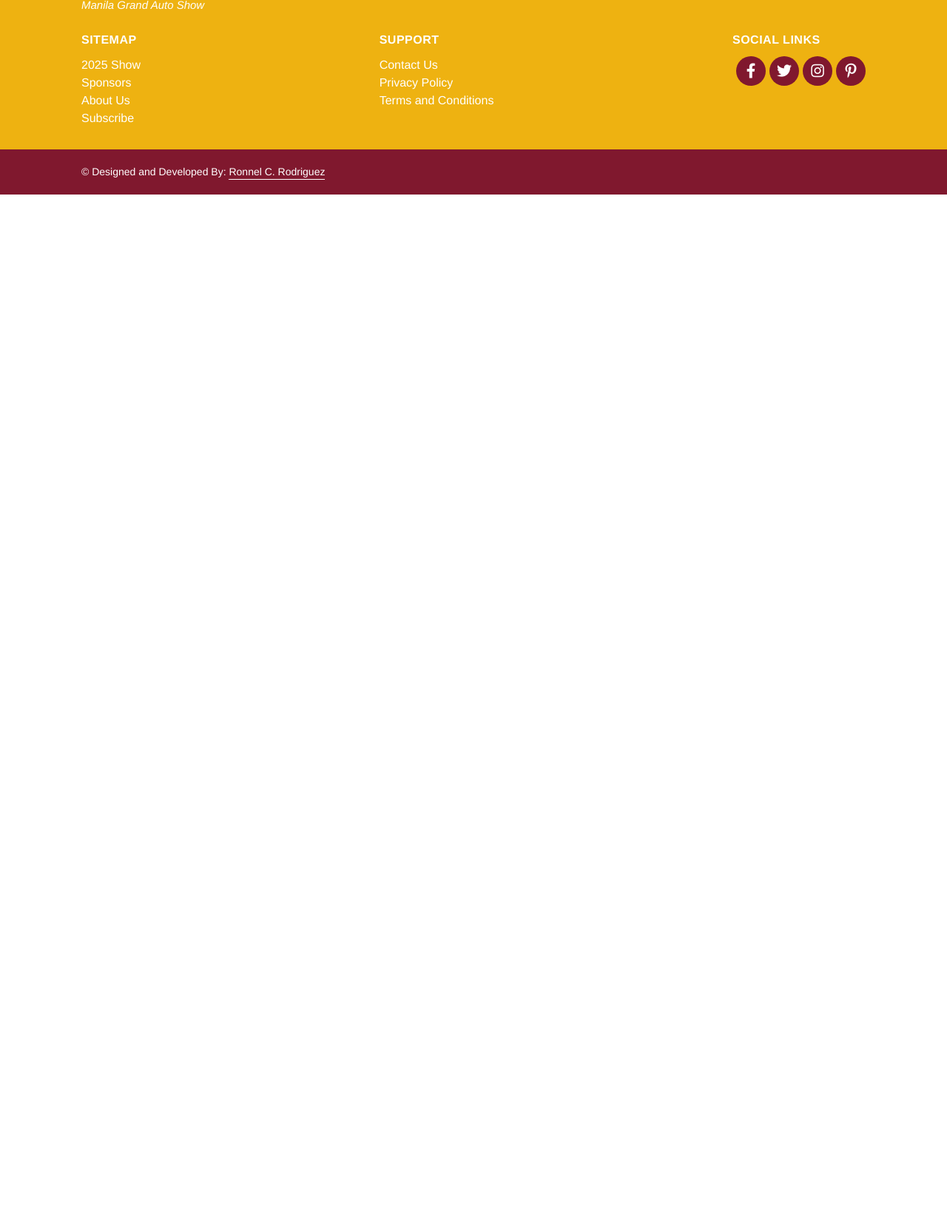
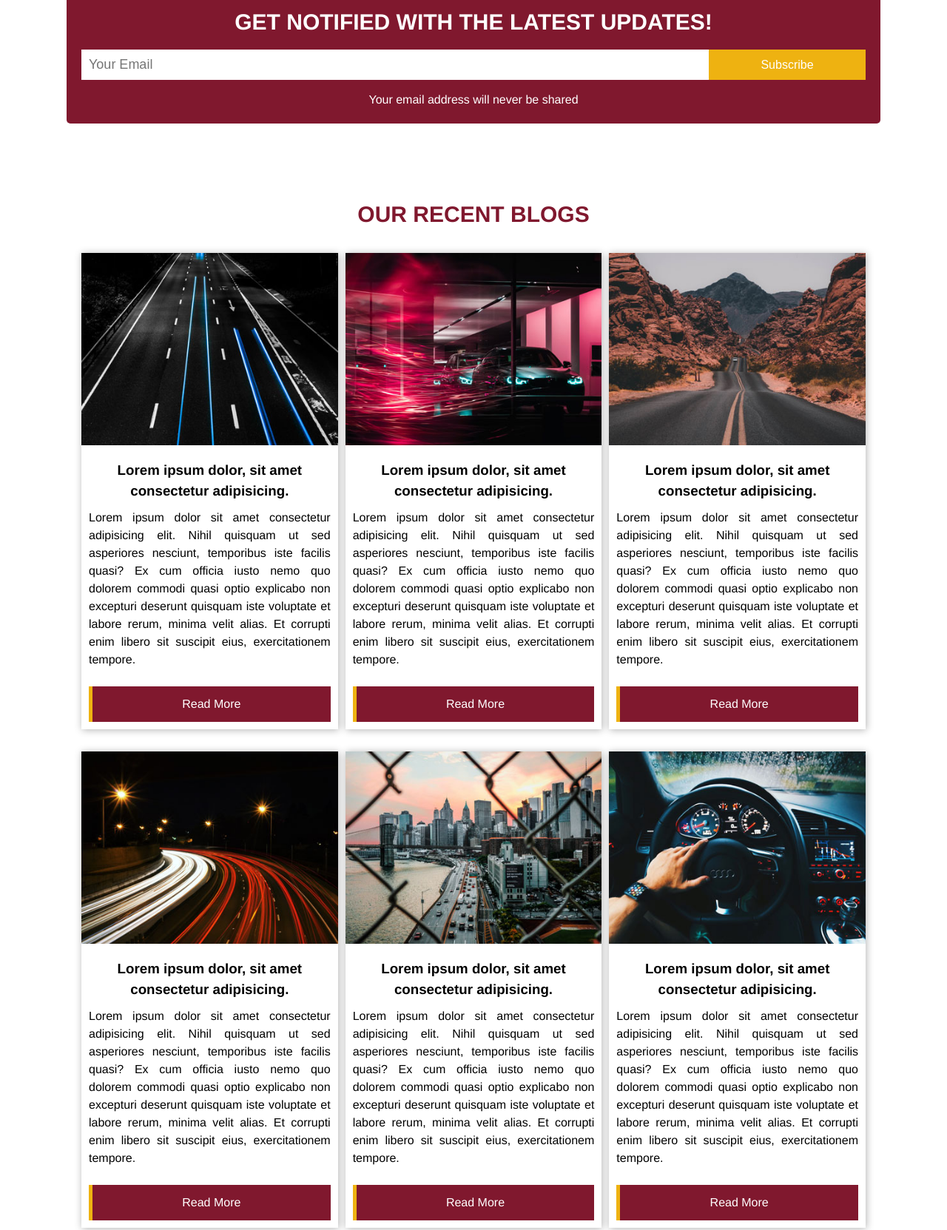
Before and after one commit to lennorrodriguez08/ManilaAutoShow2025, a plain HTML site: page subscribe.html in a window 1280 px wide. Shown: the part 580-2243 px from the top of the page at 74% size. Before the commit the page ends 843 px from the top, so only its background shows below. Drawn offline with Linux system fonts and the light colour scheme.

Commit message:
Site Setup Complete - Favicon Added,Just done building

```diff
--- a/subscribe.html
+++ b/subscribe.html
@@ -4,6 +4,7 @@
     <meta charset="UTF-8">
     <meta http-equiv="X-UA-Compatible" content="IE=edge">
     <meta name="viewport" content="width=device-width, initial-scale=1.0">
+    <link rel="icon" type="image/png" href="./img/index/favicon.png">
     <link rel="stylesheet" href="./styles/main.min.css">
     <link rel="stylesheet" href="./styles/all.min.css">
     <script src="./js/script.js"></script>
@@ -15,7 +16,7 @@
             <div class="nav-logo-text-wrapper">
                 <div class="nav-logo">
                     <a href="./index.html">
-                    <img src="./img/show_logo.png" alt="Manila Auto Show Logo">
+                    <img src="./img/index/show_logo.png" alt="Manila Auto Show Logo">
                     </a>
                 </div>
                 <div class="nav-logo-text">
@@ -42,11 +43,86 @@
                 </h1>
             </div>
         </section>
+        <section class="subscribe-section">
+            <div class="subscribe-section-container">
+                <h2 class="custom-h2">GET NOTIFIED WITH THE LATEST UPDATES!</h2>
+                <form action="" autocomplete="off">
+                    <input type="email" placeholder="Your Email">
+                    <input type="submit" value="Subscribe">
+                </form>
+                <p>Your email address will never be shared</p>
+            </div>
+        </section>
+        <section class="our-blogs">
+            <h2 class="custom-h2">OUR RECENT BLOGS</h2>
+            <div class="our-blogs-container">
+                <div class="blog">
+                    <div class="for-img">
+                        <img src="./img/subscribe/blog-1.jpg" alt="Blog Image 1">
+                    </div>
+                    <div class="for-text">
+                        <h3>Lorem ipsum dolor, sit amet consectetur adipisicing.</h3>
+                        <p>Lorem ipsum dolor sit amet consectetur adipisicing elit. Nihil quisquam ut sed asperiores nesciunt, temporibus iste facilis quasi? Ex cum officia iusto nemo quo dolorem commodi quasi optio explicabo non excepturi deserunt quisquam iste voluptate et labore rerum, minima velit alias. Et corrupti enim libero sit suscipit eius, exercitationem tempore.</p><br>
+                        <a href="#" class="cta-btn">Read More</a>
+                    </div>
+                </div>
+                <div class="blog">
+                    <div class="for-img">
+                        <img src="./img/subscribe/blog-2.jpg" alt="Blog Image 2">
+                    </div>
+                    <div class="for-text">
+                        <h3>Lorem ipsum dolor, sit amet consectetur adipisicing.</h3>
+                        <p>Lorem ipsum dolor sit amet consectetur adipisicing elit. Nihil quisquam ut sed asperiores nesciunt, temporibus iste facilis quasi? Ex cum officia iusto nemo quo dolorem commodi quasi optio explicabo non excepturi deserunt quisquam iste voluptate et labore rerum, minima velit alias. Et corrupti enim libero sit suscipit eius, exercitationem tempore.</p><br>
+                        <a href="#" class="cta-btn">Read More</a>
+                    </div>
+                </div>
+                <div class="blog">
+                    <div class="for-img">
+                        <img src="./img/subscribe/blog-3.jpg" alt="Blog Image 3">
+                    </div>
+                    <div class="for-text">
+                        <h3>Lorem ipsum dolor, sit amet consectetur adipisicing.</h3>
+                        <p>Lorem ipsum dolor sit amet consectetur adipisicing elit. Nihil quisquam ut sed asperiores nesciunt, temporibus iste facilis quasi? Ex cum officia iusto nemo quo dolorem commodi quasi optio explicabo non excepturi deserunt quisquam iste voluptate et labore rerum, minima velit alias. Et corrupti enim libero sit suscipit eius, exercitationem tempore.</p><br>
+                        <a href="#" class="cta-btn">Read More</a>
+                    </div>
+                </div>
+                <div class="blog">
+                    <div class="for-img">
+                        <img src="./img/subscribe/blog-4.jpg" alt="Blog Image 4">
+                    </div>
+                    <div class="for-text">
+                        <h3>Lorem ipsum dolor, sit amet consectetur adipisicing.</h3>
+                        <p>Lorem ipsum dolor sit amet consectetur adipisicing elit. Nihil quisquam ut sed asperiores nesciunt, temporibus iste facilis quasi? Ex cum officia iusto nemo quo dolorem commodi quasi optio explicabo non excepturi deserunt quisquam iste voluptate et labore rerum, minima velit alias. Et corrupti enim libero sit suscipit eius, exercitationem tempore.</p><br>
+                        <a href="#" class="cta-btn">Read More</a>
+                    </div>
+                </div>
+                <div class="blog">
+                    <div class="for-img">
+                        <img src="./img/subscribe/blog-5.jpg" alt="Blog Image 5">
+                    </div>
+                    <div class="for-text">
+                        <h3>Lorem ipsum dolor, sit amet consectetur adipisicing.</h3>
+                        <p>Lorem ipsum dolor sit amet consectetur adipisicing elit. Nihil quisquam ut sed asperiores nesciunt, temporibus iste facilis quasi? Ex cum officia iusto nemo quo dolorem commodi quasi optio explicabo non excepturi deserunt quisquam iste voluptate et labore rerum, minima velit alias. Et corrupti enim libero sit suscipit eius, exercitationem tempore.</p><br>
+                        <a href="#" class="cta-btn">Read More</a>
+                    </div>
+                </div>
+                <div class="blog">
+                    <div class="for-img">
+                        <img src="./img/subscribe/blog-6.jpg" alt="Blog Image 6">
+                    </div>
+                    <div class="for-text">
+                        <h3>Lorem ipsum dolor, sit amet consectetur adipisicing.</h3>
+                        <p>Lorem ipsum dolor sit amet consectetur adipisicing elit. Nihil quisquam ut sed asperiores nesciunt, temporibus iste facilis quasi? Ex cum officia iusto nemo quo dolorem commodi quasi optio explicabo non excepturi deserunt quisquam iste voluptate et labore rerum, minima velit alias. Et corrupti enim libero sit suscipit eius, exercitationem tempore.</p><br>
+                        <a href="#" class="cta-btn">Read More</a>
+                    </div>
+                </div>
+            </div>
+        </section>
         <footer class="footer">
             <div class="footer-container">
                 <div class="footer-logo-text">
                     <a href="./index.html">
-                        <img src="./img/show_logo.png" alt="Manila Auto Show Logo">
+                        <img src="./img/index/show_logo.png" alt="Manila Auto Show Logo">
                     </a>
                     <p>September 8, 2025</p>
                     <p>Manila Grand Auto Show</p>
```
